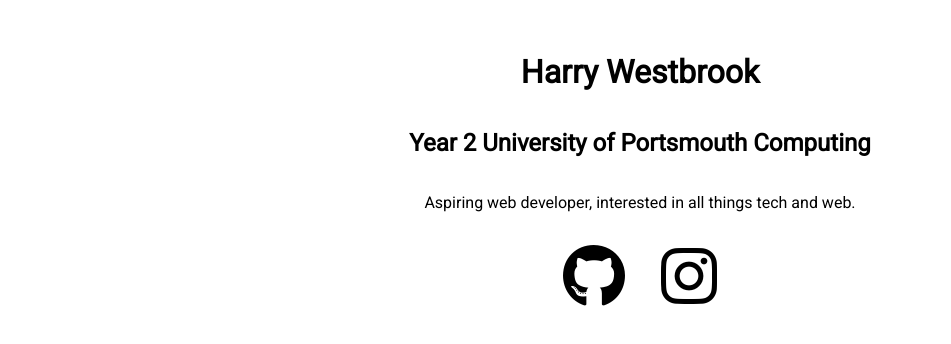
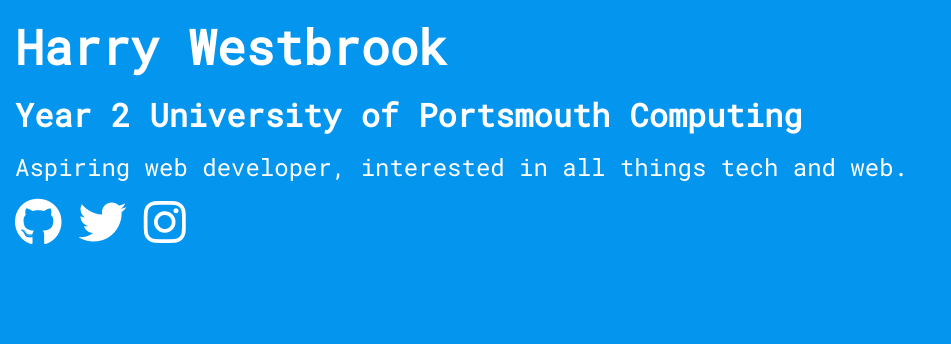
Before and after one commit to HarryW96/mysite, a plain HTML site: page index.html in a window 1280 px wide. Shown: the whole page, without its empty margins (0-951 px from the left). Drawn offline with Linux system fonts and the light colour scheme.

Commit message:
CSS and HTML updates.
Styling update, more colour and new font!

```diff
--- a/HarryStylesheet.css
+++ b/HarryStylesheet.css
@@ -1,32 +1,47 @@
 *{
-  font-family: 'Roboto', sans-serif;
-  text-align: center;
+  margin: 0;
+  background-color: #0495ef;
+  color: white;
+  font-family: 'Roboto Mono', monospace;
+}
+
+.about{
+  padding-left: 15px;
+}
+
+h1{
+  font-size: 3rem;
+}
+
+h2{
+  font-size: 2rem;
+}
+
+p{
+  font-size: 1.5rem;
+}
+
+h1, h2, p{
+  padding-top: 15px;
+}
+
+.social{
+  padding-left: 7.5px;
 }
 
 .fa{
-  padding: 1rem;
+  padding-top: 15px;
+  padding-left: 7.5px;
 }
 
 .fa:hover{
   color: #ff5050;
 }
 
-h1{
-  padding-top: 2rem;
-}
-
-h2{
-  padding-top: 1rem;
-}
-
-p{
-  padding-top: 1rem;
-}
-
 a:link{
-  color: black;
+  color: white;
 }
 
 a:visited{
-  color: black;
+  color: white;
 }
--- a/index.html
+++ b/index.html
@@ -3,17 +3,23 @@
   <head>
     <meta charset="utf-8">
     <title>Harry Westbrook</title>
-    <link href="https://fonts.googleapis.com/css?family=Roboto" rel="stylesheet">
+    <link href="https://fonts.googleapis.com/css?family=Roboto+Mono" rel="stylesheet">
     <script src="https://use.fontawesome.com/22eceefc05.js"></script>
     <link rel="stylesheet" type="text/css" href="HarryStylesheet.css">
   </head>
   <body>
-    <h1>Harry Westbrook</h1>
-    <h2>Year 2 University of Portsmouth Computing</h2>
-    <p>Aspiring web developer, interested in all things tech and web.</p>
-    <div class="Icons">
-      <a href="https://github.com/HarryW96" target="_blank"><i class="fa fa-github fa-4x" aria-hidden="true"></i></a>
-      <a href="https://www.instagram.com/harry_westbrook96/" target="_blank"><i class="fa fa-instagram fa-4x" aria-hidden="true"></i></a>
+
+    <div class="about">
+      <h1>Harry Westbrook</h1>
+      <h2>Year 2 University of Portsmouth Computing</h2>
+      <p>Aspiring web developer, interested in all things tech and web.</p>
     </div>
+
+    <div class="social">
+      <a href="https://github.com/HarryW96" target="_blank"><i class="fa fa-github fa-3x" aria-hidden="true"></i></a>
+      <a href="https://twitter.com/WestbrookHarry" target="_blank"><i class="fa fa-twitter fa-3x" aria-hidden="true"></i></a>
+      <a href="https://www.instagram.com/harry_westbrook96/" target="_blank"><i class="fa fa-instagram fa-3x" aria-hidden="true"></i></a>
+    </div>
+
   </body>
 </html>
```
